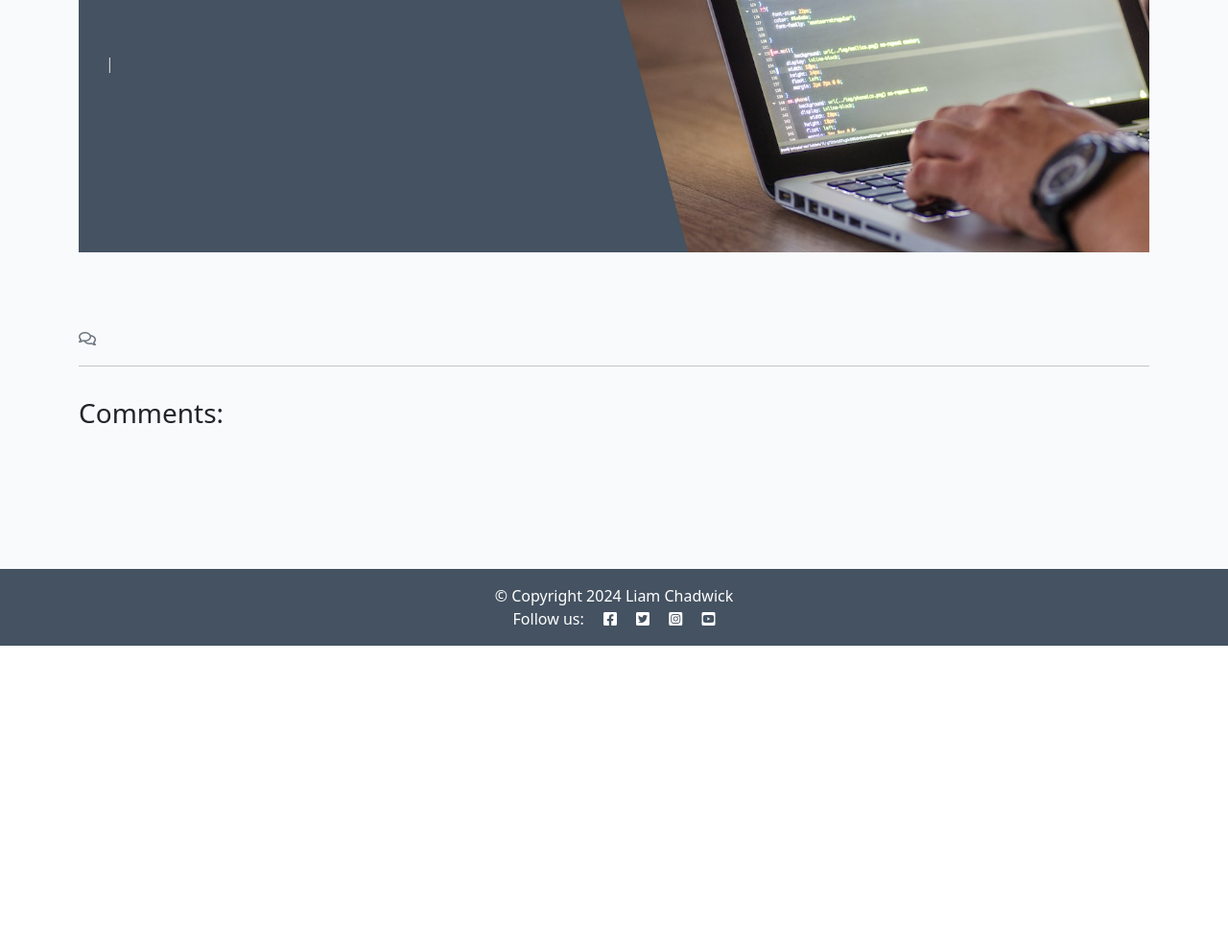
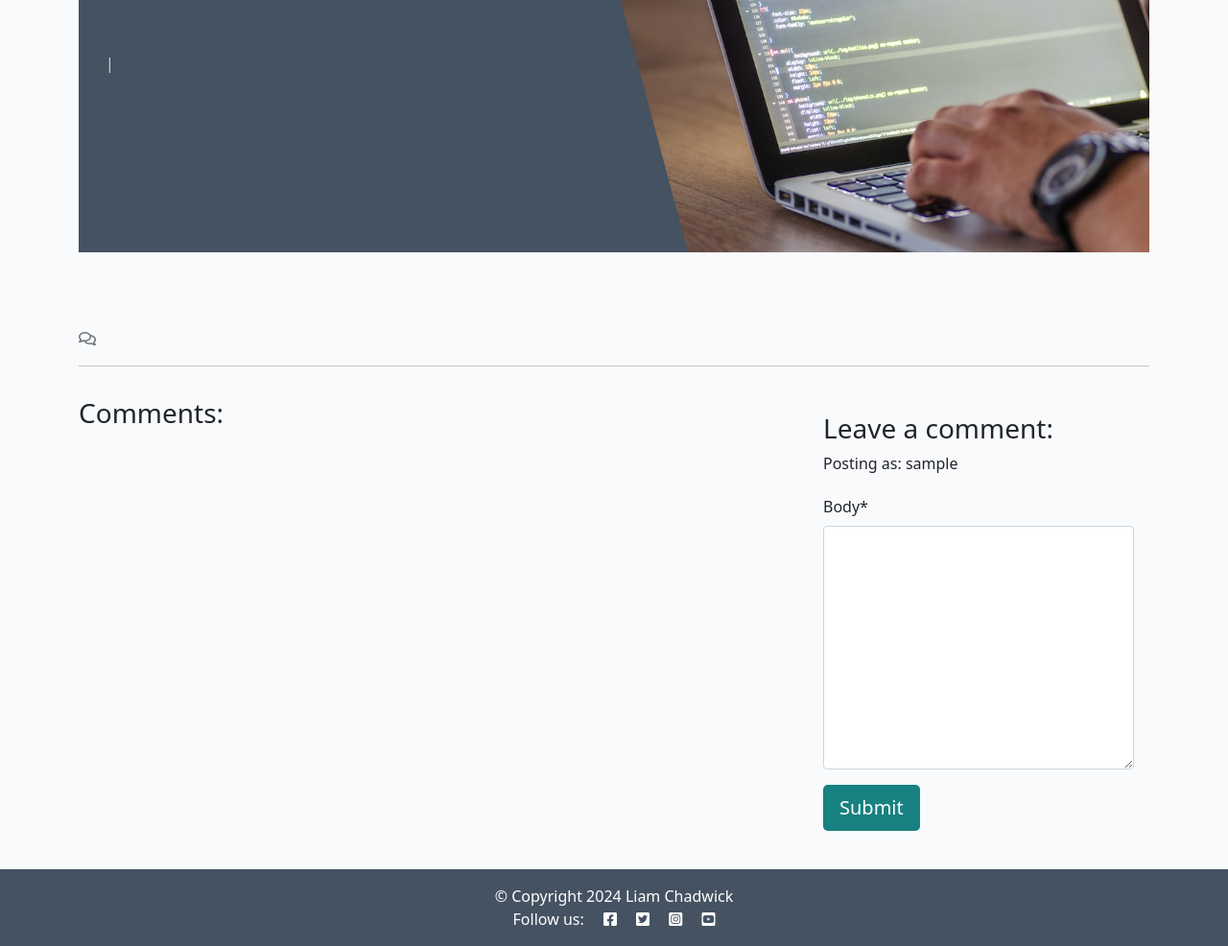
Before and after one commit to liam-2112/recipe-site, a Django app: template home/templates/home/post_detail.html in a window 1280 px wide. Shown: the part 127-1113 px from the top of the page at 96% size. Before the commit the page ends 800 px from the top, so only its background shows below. Run offline with Django 4.2, Linux system fonts and the light colour scheme; the template is opened without the code that fills it: values that come from a table or form of the project are taken from there, others are empty; the visitor is signed in with stand-in values (Sample User, id 1); some libraries are stand-ins or nearby versions.

Commit message:
Added cripsy and made comment form template

```diff
--- /dev/null
+++ b/home/forms.py
@@ -0,0 +1,8 @@
+from .models import Comment
+from django import forms
+
+
+class CommentForm(forms.ModelForm):
+    class Meta:
+        model = Comment
+        fields = ('body',)
--- a/home/templates/home/post_detail.html
+++ b/home/templates/home/post_detail.html
@@ -1,6 +1,8 @@
-{% extends 'base.html' %} {% block content %}
+{% extends 'base.html' %}
 {% load static %}
+{% load crispy_forms_tags %}
 
+{% block content %}
 <div class="masthead">
     <div class="container">
         <div class="row g-0">
@@ -70,6 +72,22 @@
                 {% endfor %}
             </div>
         </div>
+        <!-- Creating New Comments -->
+        <div class="col-md-4 card mb-4 mt-3">
+            <div class="card-body">
+                {% if user.is_authenticated %}
+                <h3>Leave a comment:</h3>
+                <p>Posting as: {{ user.username }}</p>
+                <form id="commentForm" method="post" style="margin-top: 1.3em;">
+                    {{ comment_form | crispy }}
+                    {% csrf_token %}
+                    <button id="submitButton" type="submit" class="btn btn-signup btn-lg">Submit</button>
+                </form>
+                {% else %}
+                <p>Log in to leave a comment</p>
+                {% endif %}
+            </div>
+        </div>
     </div>
 </div>
 {% endblock content %}
--- a/home/views.py
+++ b/home/views.py
@@ -1,6 +1,7 @@
 from django.shortcuts import render, get_object_or_404
 from django.views import generic
 from .models import Post
+from .forms import CommentForm
 
 class PostList(generic.ListView):
     queryset = Post.objects.all().filter(status=1)
@@ -26,6 +27,7 @@ def post_detail(request, slug):
 
     comments = post.comments.all().order_by("-created_on")
     comment_count = post.comments.filter(approved=True).count()
+    comment_form = CommentForm()
 
     return render(
         request,
@@ -34,5 +36,6 @@ def post_detail(request, slug):
             "post": post,
             "comments": comments,
             "comment_count": comment_count,
+            "comment_form": comment_form,
         },
     )
--- a/recipe_manager/settings.py
+++ b/recipe_manager/settings.py
@@ -57,6 +57,8 @@ INSTALLED_APPS = [
     'allauth',
     'allauth.account',
     'allauth.socialaccount',
+    'crispy_forms',
+    'crispy_bootstrap5',
     'django_summernote',
     'home',
     'recipes',
@@ -65,6 +67,9 @@ INSTALLED_APPS = [
 SITE_ID = 1
 LOGIN_REDIRECT_URL = '/'
 LOGOUT_REDIRECT_URL = '/'
+
+CRISPY_ALLOWED_TEMPLATE_PACKS = "bootstrap5"
+CRISPY_TEMPLATE_PACK = "bootstrap5"
 
 MIDDLEWARE = [
     'django.middleware.security.SecurityMiddleware',
--- a/requirements.txt
+++ b/requirements.txt
@@ -1,9 +1,11 @@
 asgiref==3.8.1
 cloudinary==1.41.0
+crispy-bootstrap5==0.7
 dj-database-url==0.5.0
 dj3-cloudinary-storage==0.0.6
 Django==4.2.16
 django-allauth==0.57.2
+django-crispy-forms==2.3
 django-summernote==0.8.20.0
 gunicorn==20.1.0
 oauthlib==3.2.2
```
